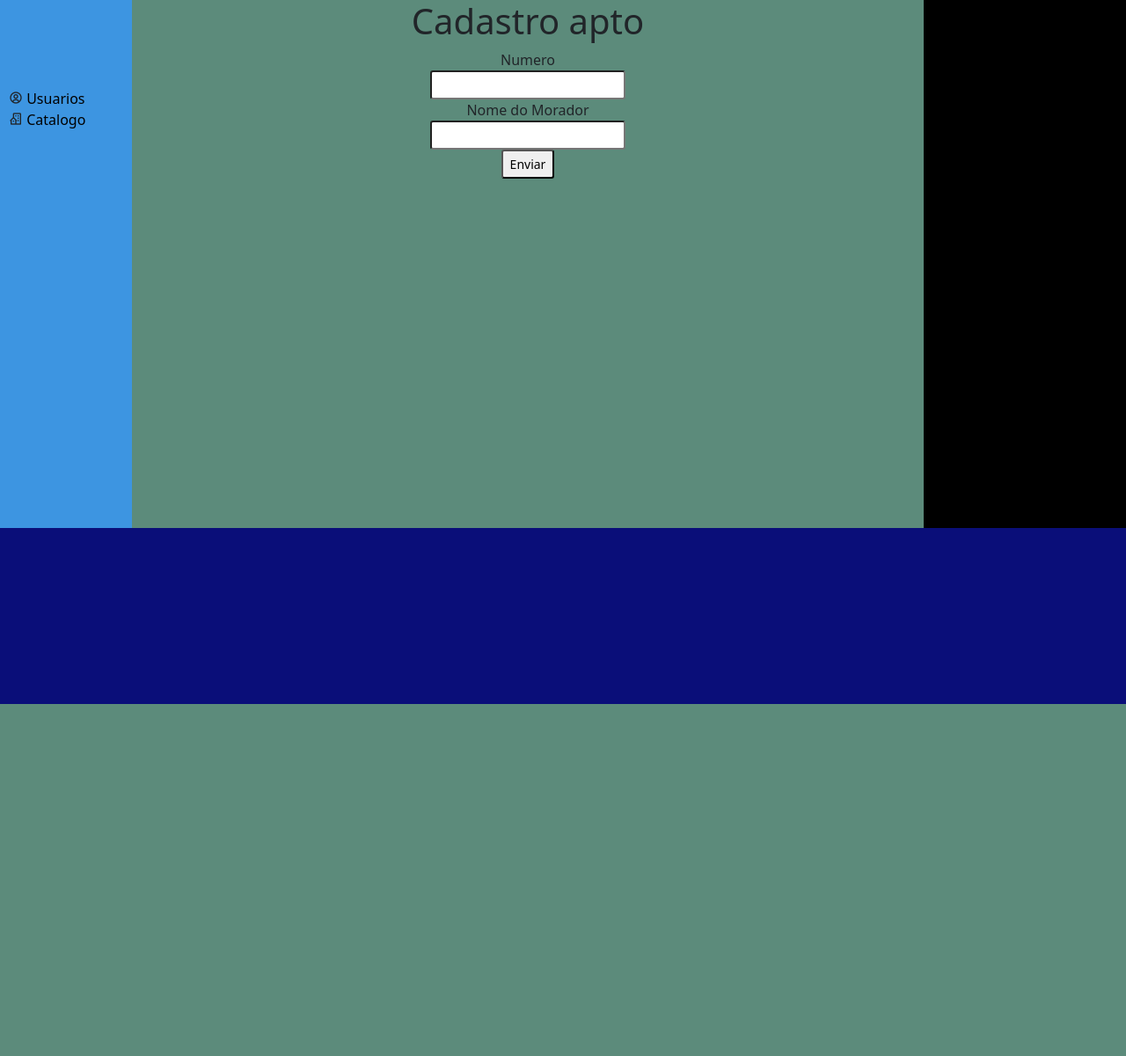
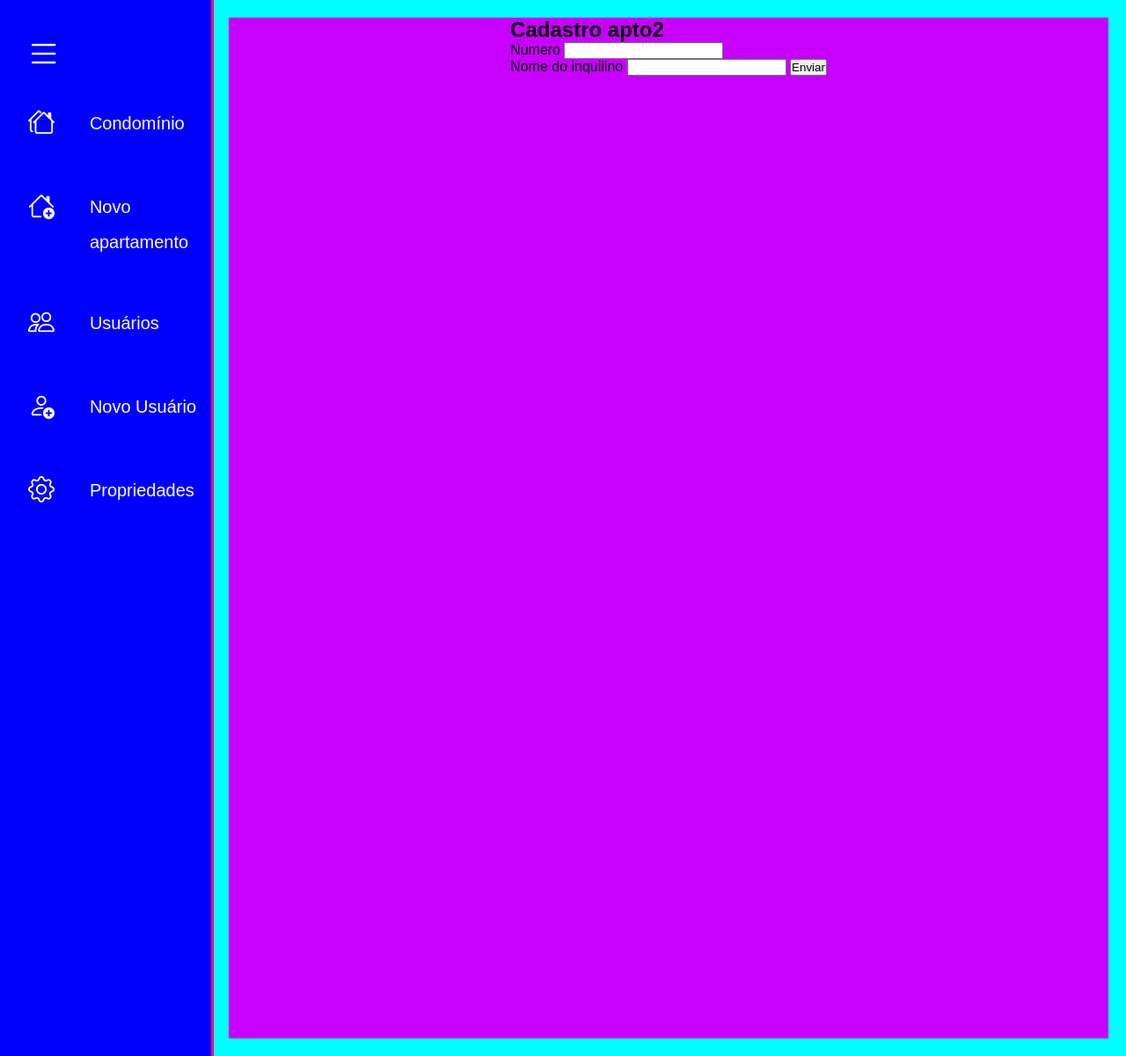
Before and after one commit to AlexOliveiraK/aptos2, a Django app: page /novoapto/ in a window 1280 px wide. Shown: the whole page at 88% size. Before the commit the page ends 800 px from the top, so only its background shows below. Run offline with Django 4.2, Linux system fonts and the light colour scheme.

Commit message:
"corrigido menu e exibição do conteudo"

```diff
--- a/apartamentos/apartamentos/settings.py
+++ b/apartamentos/apartamentos/settings.py
@@ -105,9 +105,9 @@ AUTH_PASSWORD_VALIDATORS = [
 # Internationalization
 # https://docs.djangoproject.com/en/4.2/topics/i18n/
 
-LANGUAGE_CODE = 'en-us'
+LANGUAGE_CODE = 'pt-BR'
 
-TIME_ZONE = 'UTC'
+TIME_ZONE = 'America/Sao_Paulo'
 
 USE_I18N = True
 
@@ -121,7 +121,7 @@ STATIC_URL = '/static/'
 STATIC_ROOT = os.path.join(BASE_DIR, 'static_producao')
 
 STATICFILES_DIRS = [
-    os.path.join(BASE_DIR, 'static/app_catalogo/')
+    os.path.join(BASE_DIR, 'static/'),
 ]
 
 
--- a/apartamentos/app_catalogo/templates/base.html
+++ b/apartamentos/app_catalogo/templates/base.html
@@ -1,37 +1,58 @@
 {% load static %}
 
-<!doctype html>
+<!DOCTYPE html>
 <html lang="en">
-  <head>
-    <!-- Required meta tags -->
-    <meta charset="utf-8">
-    <meta name="viewport" content="width=device-width, initial-scale=1">
-
-    <!-- Bootstrap CSS -->
-    <link href="https://cdn.jsdelivr.net/npm/bootstrap@5.0.2/dist/css/bootstrap.min.css" rel="stylesheet" integrity="sha384-EVSTQN3/azprG1Anm3QDgpJLIm9Nao0Yz1ztcQTwFspd3yD65VohhpuuCOmLASjC" crossorigin="anonymous">
-    <link rel="stylesheet" href="{% static 'styles.css' %}">
-    <link href='https://unpkg.com/boxicons@2.1.4/css/boxicons.min.css' rel='stylesheet'>
-
-    <title>Catalogo</title>
-  </head>
-  <body>
-    <div class="app">
-      <div class="sidebar">
-        <nav class="navbar">
-            {% block navegacao %}
-            {% endblock %}
+<head>
+    <meta charset="UTF-8">
+    <meta name="viewport" content="width=device-width, initial-scale=1.0">
+    <title>Document</title>
+    <link rel="stylesheet" href="https://cdn.jsdelivr.net/npm/bootstrap-icons@1.11.2/font/bootstrap-icons.min.css">
+    <link rel="stylesheet" href="{% static '/css/style.css' %}">
+</head>
+<body>
+    <div class="geral">
+        <nav class="menu-lateral expandir">
+            <div class="btn-expandir">
+                <i class="bi bi-list" id="btn-exp"></i>
+            </div>
+            <ul>
+                <li class="item-menu" id="1">
+                    <a href="{% url 'catalogo_aptos' %}">
+                        <span class="icon"><i class="bi bi-houses"></i></i></span>
+                        <span class="txt-link">Condomínio</span>
+                    </a>
+                </li>
+                <li class="item-menu" id="2">
+                <a href="{% url 'novo_apto' %}">
+                    <span class="icon"><i class="bi bi-house-add"></i></span>
+                    <span class="txt-link">Novo apartamento</span>
+                </a>
+                </li>
+                <li class="item-menu" id="3">
+                    <a href="{% url 'listagem_usuarios' %}">
+                        <span class="icon"><i class="bi bi-people"></i></i></span>
+                        <span class="txt-link">Usuários</span>
+                    </a>
+                </li>
+                <li class="item-menu" id="4">
+                    <a href="{% url 'add_usuarios'%}">
+                        <span class="icon"><i class="bi bi-person-add"></i></span>
+                        <span class="txt-link">Novo Usuário</span>
+                    </a>
+                </li>
+                <li class="item-menu" id="5">
+                    <a href="#">
+                        <span class="icon"><i class="bi bi-gear"></i></span>
+                        <span class="txt-link">Propriedades</span>
+                    </a>
+                </li>
+            </ul>
         </nav>
-      </div>
-      <div class="conteudo">
-        {% block conteudo %}
-        {% endblock %}
-      </div>
+        <main class="conteudo">
+            {% block main %}
+            {% endblock%}
+        </main>
     </div>
-
-    <script src="https://cdn.jsdelivr.net/npm/bootstrap@5.0.2/dist/js/bootstrap.bundle.min.js" integrity="sha384-MrcW6ZMFYlzcLA8Nl+NtUVF0sA7MsXsP1UyJoMp4YLEuNSfAP+JcXn/tWtIaxVXM" crossorigin="anonymous"></script>
-    <!-- <i class='bx bx-building-house'></i> listaAptos -->
-    <!-- <i class='bx bx-home'></i> apto -->
-    <!-- <i class='bx bx-user-plus'></i> add user -->
-    <!-- <i class='bx bx-user-circle'></i> usuarios -->
-  </body>
+    <script src="/static/js/script.js"></script>
+</body>
 </html>
--- a/apartamentos/app_catalogo/templates/novoapto.html
+++ b/apartamentos/app_catalogo/templates/novoapto.html
@@ -1,27 +1,16 @@
 {% extends 'base.html' %}
 {% load static %}
 
-{% block navegacao %}
-    <li>
-        <i class='bx bx-user-circle'></i>
-        <span class="item_menu"><a style="text-decoration: none; color: black;" href="{% url 'listagem_usuarios'%}">Usuarios</a></span>
-    </li>
-    <li>
-        <i class='bx bx-building-house'></i>
-        <span class="item_menu"><a style="text-decoration: none; color: black;" href="{% url 'catalogo_aptos'%}">Catalogo</a></span>
-    </li>
-{% endblock%}
-
-{% block conteudo %}
-
-<form action="{% url 'catalogo_aptos' %}" method="post">
-    {% csrf_token %}
-    <div style="text-align: center;" class="container">
-        <h1>Cadastro apto</h1>
-        Numero <input name="numero_apto" class="form-control-sm" type="number">
-        Nome do Morador <input name="morador" class="form-control-sm" type="text">
-        <button class="form-control-sm">Enviar</button>
+{% block main %}
+    <div class="container-novo-apto">
+        <form action="{% url 'catalogo_aptos' %}" method="post">
+            {% csrf_token %}
+            <h2>Cadastro apto2</h2>
+            <label>Numero</label>
+            <input name="numero_apto" class="form-control-sm" type="number"></br>
+            <label>Nome do inquilino</label>
+            <input name="morador" class="form-control-sm" type="text">
+            <button class="form-control-sm">Enviar</button>
+        </form>
     </div>
-</form>
-
 {% endblock %}
--- a/apartamentos/static/app_catalogo/styles.css
+++ /dev/null
@@ -1,49 +0,0 @@
-body{
-    background-color: rgb(10, 14, 121);
-}
-
-.app{
-    background-color: rgb(0, 0, 0);
-    display: flex;
-}
-
-.sidebar{
-    background-color: bisque;
-}
-
-.navbar{
-    background-color: rgb(61, 149, 225);
-    width: 150px;
-    height: 100%;
-    display: flex;
-    flex-direction: column;
-    justify-content: start;
-    align-items: start;
-    padding-top: 100px;
-    padding-left: 10px;
-
-    list-style: none;
-}
-
-.container{
-    background-color: rgb(92, 139, 123);
-    display: flex;
-    flex-direction: column;
-    width: 900px;
-    height: 600px;
-    align-items: center;
-}
-
-.apartamentos{
-    background-color: rgb(235, 14, 18);
-    width: 700px;
-    height: 700px;
-    display: grid;
-    grid-template-columns: 1fr 1fr 1fr 1fr;
-}
-
-.item{
-    background-color: blueviolet;
-    width: 100px;
-    height: 100px;
-}
--- a/apartamentos/static/css/style.css
+++ b/apartamentos/static/css/style.css
@@ -6,13 +6,52 @@
 }
 
 body{
-    height: 100vh;
+    background-color: black;
 }
 
 .geral{
     background-color: aqua;
-    margin-left: 150px;
+    display: flex;
+    height: 1200px;
 }
+
+.conteudo{
+    padding: 20px;
+    display: flex;
+}
+
+.container-aptos-cadastrados{
+    background-color: rgb(217, 255, 0);
+    width: 1000px;
+    display: flex;
+    flex-direction: column;
+    align-items: center;
+}
+
+.container-novo-apto{
+    background-color: rgb(200, 0, 255);
+    width: 1000px;
+    display: flex;
+    flex-direction: column;
+    align-items: center;
+}
+
+.container-usuarios-cadastrados{
+    background-color: rgb(200, 0, 255);
+    width: 1000px;
+    display: flex;
+    flex-direction: column;
+    align-items: center;
+}
+
+.container-novo-usuario{
+    background-color: rgb(200, 0, 255);
+    width: 1000px;
+    display: flex;
+    flex-direction: column;
+    align-items: center;
+}
+
 
 nav.menu-lateral{
     width: 80px;
@@ -21,7 +60,6 @@ nav.menu-lateral{
     padding: 40px 0 40px 1%;
     box-shadow: 3px 0 0 #ff0077;
 
-    position: fixed;
     top: 0;
     left: 0;
     overflow: hidden;
--- a/apartamentos/static/js/script.js
+++ b/apartamentos/static/js/script.js
@@ -1,21 +1,7 @@
-var menuItem = document.querySelectorAll('.item-menu')
-
-function selectLink(){
-    menuItem.forEach((item)=>
-        item.classList.remove('ativo')
-    )
-
-    this.classList.add('ativo')
-}
-
-menuItem.forEach((item)=>
-    item.addEventListener('click', selectLink)
-)
-
 //expandir o menu
 
-var btnExp = document.querySelector('#btn-exp')
-var menuSide = document.querySelector('.menu-lateral')
+let btnExp = document.querySelector('#btn-exp')
+let menuSide = document.querySelector('.menu-lateral')
 
 btnExp.addEventListener('click', function(){
     menuSide.classList.toggle('expandir')
```
Also changed, not shown: apartamentos/app_cad_usuarios/templates/usuarios/add_usuarios.html (+3 -13 lines), apartamentos/app_cad_usuarios/templates/usuarios/base.html (+52 -31 lines), apartamentos/app_cad_usuarios/templates/usuarios/usuarios.html (+3 -15 lines), apartamentos/app_catalogo/templates/catalogo.html (+3 -14 lines), apartamentos/static_producao/css/style.css (+25 -3 lines), apartamentos/static_producao/js/script.js (+2 -17 lines), apartamentos/static_producao/styles.css (deleted, +0 -26 lines).
